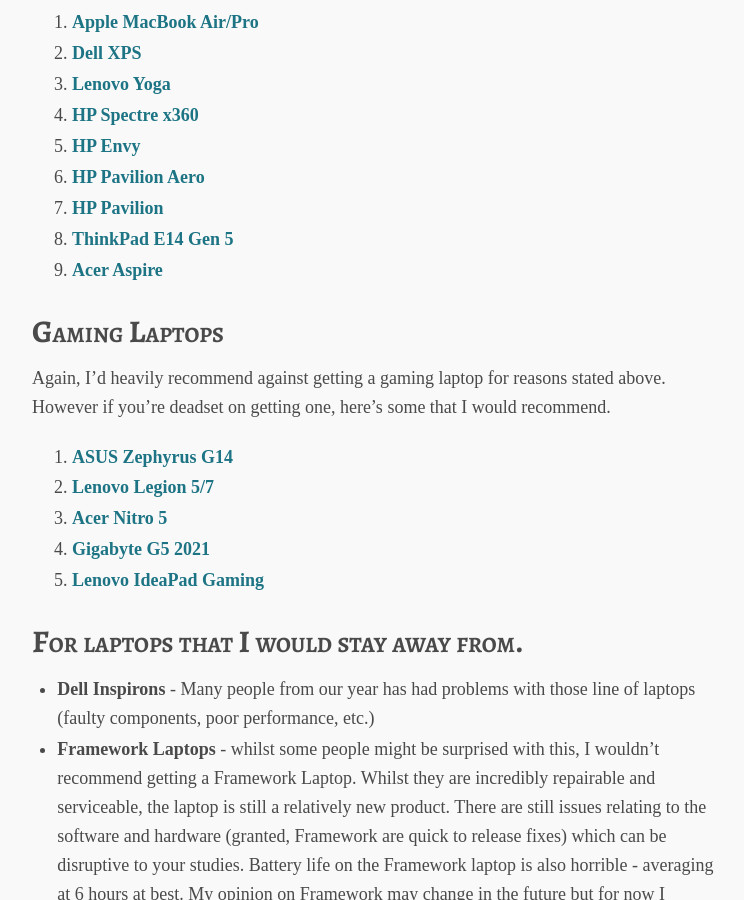
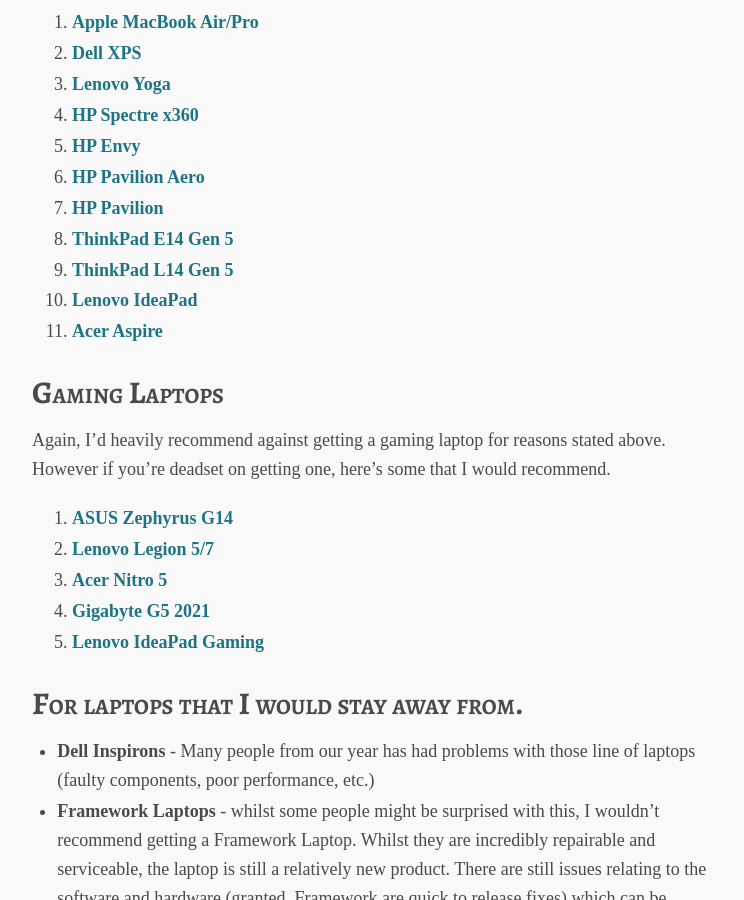
Before and after one commit to jiansuyue/jiansuyue.github.io, a Jekyll site: the page built from _posts/2023-08-23-Laptop buying guide.md, in a window 1280 px wide and 900 px high, scrolled down 8072 px. Shown: the whole window, without its empty margins (261-1005 px from the left). Built offline with Jekyll 4.4.1, drawn with Linux system fonts in a browser that asks for light colours; some web fonts are replaced.

Commit message:
update: laptop guide

```diff
--- a/_posts/2023-08-23-Laptop buying guide.md
+++ b/_posts/2023-08-23-Laptop buying guide.md
@@ -145,6 +145,8 @@
 4. [**HP Pavilion Aero**](https://www.hp.com/gb-en/laptops/pavilion/pavilion-aero-13-laptop.html)
 4. [**HP Pavilion**](https://www.hp.com/gb-en/shop/list.aspx?fc_sb_pavilion=1&sel=ntb)
 5. [**ThinkPad E14 Gen 5**](https://www.lenovo.com/gb/en/c/laptops/thinkpad/thinkpade/)
+5. [**ThinkPad L14 Gen 5**](https://www.lenovo.com/gb/en/c/laptops/thinkpad/thinkpade/)
+5. [**Lenovo IdeaPad**](https://www.lenovo.com/gb/en/c/laptops/ideapad/)
 6. [**Acer Aspire**](https://www.acer.com/gb-en/laptops/aspire)
 
 
```
